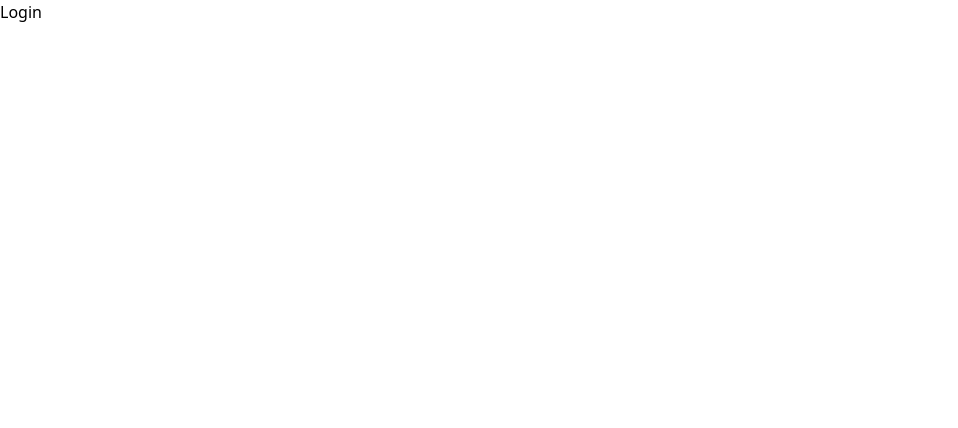
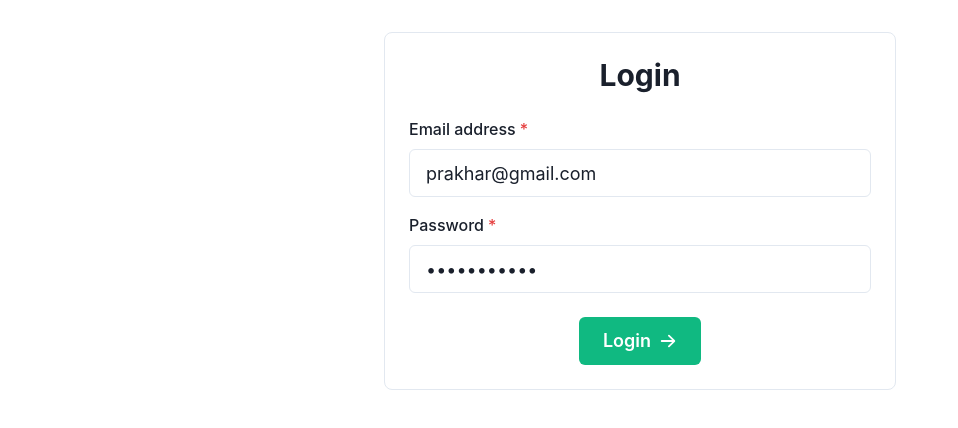
Before and after one commit to petalo08/admin-panel, a Next.js app: page /login in a window 1280 px wide. Shown: the top 428 px of the page, without its empty margins (0-958 px from the left). Built offline with nearby package versions, Linux system fonts and the light colour scheme.

Commit message:
added react-cookie for handling authentication

```diff
--- a/package.json
+++ b/package.json
@@ -9,6 +9,9 @@
     "lint": "next lint"
   },
   "dependencies": {
+    "@chakra-ui/react": "^2.6.1",
+    "@emotion/react": "^11.10.8",
+    "@emotion/styled": "^11.10.8",
     "@headlessui/react": "^1.7.14",
     "@supabase/supabase-js": "^2.21.0",
     "@types/node": "18.16.1",
@@ -19,9 +22,11 @@
     "classnames": "^2.3.2",
     "eslint": "8.39.0",
     "eslint-config-next": "13.3.1",
+    "framer-motion": "^10.12.7",
     "next": "13.3.1",
     "postcss": "8.4.23",
     "react": "18.2.0",
+    "react-cookie": "^4.1.1",
     "react-dom": "18.2.0",
     "react-icons": "^4.8.0",
     "tailwindcss": "3.3.2",
--- /dev/null
+++ b/src/api/gallery.js
@@ -0,0 +1,11 @@
+import API_INSTANCE from "."
+
+export const getGalleryById = async () => {
+    const res = await API_INSTANCE.get("/gallery/6452a52641b7ebdb3c2cf464")
+    return res
+}
+
+export const updateGalleryById = async (data) => {
+    const res = await API_INSTANCE.patch("/gallery/6452a52641b7ebdb3c2cf464", data)
+    return res
+}
--- a/src/components/Login.js
+++ b/src/components/Login.js
@@ -1,9 +1,157 @@
-import React from 'react'
+import { useState } from 'react'
+import {
+    Box,
+    Button,
+    FormControl,
+    FormLabel,
+    Heading,
+    Input,
+    Stack,
+    Text,
+    useToast,
+} from '@chakra-ui/react'
 
-function Login() {
-  return (
-    <div>Login</div>
-  )
-}
+import { HiArrowRight } from 'react-icons/hi'
+import Link from 'next/link'
+import { useCookies } from "react-cookie"
+import { signin,getCurrentUser } from '@/api/auth'
+import { useRouter } from 'next/router'
+
+const Login = () => {
+    const router = useRouter()
+    const toast = useToast()
+    const [cookie, setCookie] = useCookies()
+    const [email, setEmail] = useState('prakhar@gmail.com')
+    const [password, setPassword] = useState('prakhar@123')
+    const [loading, setLoading] = useState(false)
+
+    const handleSubmit = async (event) => {
+        event.preventDefault();
+        if (!email) {
+            toast({
+                title: 'Email is required',
+                status: 'error',
+                duration: 3000,
+                isClosable: true,
+            });
+            return;
+        }
+        if (!password) {
+            toast({
+                title: 'Password is required',
+                status: 'error',
+                duration: 3000,
+                isClosable: true,
+            });
+            return;
+        }
+        let body = {
+            email: email,
+            password: password
+        }
+        try {
+            setLoading(true)
+            const res = await signin(body)
+            if (res.data.status) {
+                setCookie('authToken', res.data.data.token, {
+                    path: '/',
+                    // Expires after 120 mins
+                    maxAge: 60 * 120,
+                    sameSite: true,
+                })
+                let body = {
+                    token: res.data.data.token
+                }
+                const user = await getCurrentUser(body)
+                setCookie('user', user.data.data, {
+                    path: '/',
+                    // Expires after 120 mins
+                    maxAge: 60 * 120,
+                    sameSite: true,
+                })
+                router.push('/')
+                return toast({
+                    position: "top-right",
+                    title: "Login Success",
+                    description: res.data.message,
+                    status: "success",
+                    duration: 2000,
+                    isClosable: true,
+                })
+            }
+        }
+        catch (err) {
+            console.log(err)
+            return toast({
+                position: "top-right",
+                title: "Login Failed",
+                description: err?.response?.data?.message,
+                status: "error",
+                duration: 2000,
+                isClosable: true,
+            })
+        }
+        finally {
+            setLoading(false)
+        }
+    }
+
+    return (
+        <Box
+            w={['100%', '80%', '50%', '40%']}
+            m="0 auto"
+            borderWidth="1px"
+            borderRadius="lg"
+            p={6}
+            mt={8}
+        >
+            <Heading as="h1" size="lg" textAlign="center" mb={6}>
+                Login
+            </Heading>
+            <form onSubmit={handleSubmit}>
+                <FormControl id="email" isRequired>
+                    <FormLabel>Email address</FormLabel>
+                    <Input
+                        type="email"
+                        value={email}
+                        onChange={(event) => setEmail(event.target.value)}
+                        placeholder="Enter your email"
+                        size="lg"
+                    />
+                </FormControl>
+                <FormControl id="password" isRequired mt={4}>
+                    <FormLabel>Password</FormLabel>
+                    <Input
+                        type="password"
+                        value={password}
+                        onChange={(event) => setPassword(event.target.value)}
+                        placeholder="Enter your password"
+                        size="lg"
+                    />
+                </FormControl>
+                <Stack direction='row' align='center' justify='center'>
+                    <Button
+                        isLoading={loading}
+                        loadingText="Logging in"
+                        type="submit" rightIcon={<HiArrowRight />}
+                        bgColor='#10b981' color='#ffffff'
+                        _hover={{ bgColor: '#059669' }}
+                        size="lg" mt={6}>
+                        Login
+                    </Button>
+                </Stack>
+            </form>
+            {/* <Text mt={4} textAlign="center">
+                Don't have an account?{' '}
+                <Link
+                    href="/register"
+                    color="#3182ce"
+                    _hover={{ textDecoration: 'none' }}>
+                    Register
+                </Link>
+            </Text> */}
+        </Box>
+    );
+};
 
 export default Login
--- a/src/pages/_app.tsx
+++ b/src/pages/_app.tsx
@@ -1,6 +1,11 @@
 import '@/styles/globals.css'
+import { ChakraProvider } from '@chakra-ui/react'
 import type { AppProps } from 'next/app'
 
 export default function App({ Component, pageProps }: AppProps) {
-  return <Component {...pageProps} />
+  return (
+    <ChakraProvider>
+      <Component {...pageProps} />
+    </ChakraProvider>
+  )
 }
--- a/src/pages/gallery.jsx
+++ b/src/pages/gallery.jsx
@@ -1,39 +1,55 @@
-import React, { useState } from "react";
+import React, { useEffect, useState } from "react";
 import Layout from "../components/Layout"
 import Image from 'next/image';
 import { FiSearch } from 'react-icons/fi';
 import GalleryModal from "../components/GalleryModal"
+import { getGalleryById } from "../api/gallery";
 
 
-const images = [
-  "https://source.unsplash.com/random/800x800?nature",
-  "https://source.unsplash.com/random/800x800?water",
-  "https://source.unsplash.com/random/800x800?mountain",
-  "https://source.unsplash.com/random/800x800?sky",
-  "https://source.unsplash.com/random/800x800?forest",
-  "https://source.unsplash.com/random/800x800?beach",
-  "https://source.unsplash.com/random/800x800?flower",
-  "https://source.unsplash.com/random/800x800?animal",
-];
+// const images = [
+//   "https://source.unsplash.com/random/800x800?nature",
+//   "https://source.unsplash.com/random/800x800?water",
+//   "https://source.unsplash.com/random/800x800?mountain",
+//   "https://source.unsplash.com/random/800x800?sky",
+//   "https://source.unsplash.com/random/800x800?forest",
+//   "https://source.unsplash.com/random/800x800?beach",
+//   "https://source.unsplash.com/random/800x800?flower",
+//   "https://source.unsplash.com/random/800x800?animal",
+// ];
 
 
 function Gallery() {
 
 
-  const [showMyModal, setShowMyModal] = useState(false);
-  const handekOnClose = () => setShowMyModal(false);
+  const [showMyModal, setShowMyModal] = useState(false)
+  const [description, setDescription] = useState("")
+  const [images, setImages] = useState([])
+  const handleOnClose = () => setShowMyModal(false)
+
+  const handleOnChange = (e) => {
+    setDescription(e.target.value)
+  }
+
+  const handleFetchGalleryData = async () => {
+    try {
+      const res = await getGalleryById()
+      console.log(res)
+      if (res.data) {
+        setDescription(res.data.data.description)
+      }
+    }
+    catch (err) {
+      console.log(err)
+    }
+  }
+
+  useEffect(() => {
+    handleFetchGalleryData()
+  }, [])
 
   return (
     <Layout>
       <div className="flex flex-col md:pl-2 lg:pl-40 xl:pl-60">
-
-
-
-
-
-
-
-
         <div className="container mx-auto px-4 lg:px-8 py-16">
           <div className="flex justify-between items-center py-4 gap-2">
             <div className="flex items-center ">
@@ -57,14 +73,14 @@ function Gallery() {
             <input
               type="text"
               placeholder="Add description"
+              value={description}
+              onChange={handleOnChange}
               className="w-full py-2 px-4 h-20 text-gray-700 bg-gray-100 rounded-md focus:outline-none focus:ring focus:ring-indigo-200 transition-colors"
             />
             <div className="w-full md:w-1/3 lg:w-1/2 xl:w-1/3 flex justify-center md:justify-end">
               <button className="px-4 py-2 h-14  bg-red-300 text-white rounded-md">Update Description</button>
             </div>
           </div>
-
-
           {/* { Gallery images} */}
           <div className="grid grid-cols-1 sm:grid-cols-2 md:grid-cols-3 lg:grid-cols-3 gap-4">
             {images.map((image, index) => (
@@ -72,13 +88,13 @@ function Gallery() {
                 key={index}
                 className="relative overflow-hidden transform transition-all ease-out duration-500 hover:scale-105 rounded-md"
               >
-              <Image src={image} alt={`Image ${index}`} width={800} height={800} />
+                <Image src={image?.url} alt={image?.alt} width={800} height={800} />
               </div>
             ))}
           </div>
         </div>
 
-      <GalleryModal onClose={handekOnClose} visible={showMyModal} />
+        <GalleryModal onClose={handleOnClose} visible={showMyModal} />
 
       </div>
     </Layout>
--- a/src/styles/globals.css
+++ b/src/styles/globals.css
@@ -1,3 +1,126 @@
 @tailwind base;
 @tailwind components;
 @tailwind utilities;
+
+/* @import url("https://fonts.googleapis.com/css2?family=Roboto:wght@300;400&display=swap"); */
+
+:root {
+    --color-bg: #fff;
+    --color-border: #e5e7eb;
+    --color-sidebar-item: #f3f4f6;
+    --color-sidebar-bg: #e9fffb;
+}
+
+* {
+    padding: 0;
+    margin: 0;
+    box-sizing: border-box;
+}
+
+.layout {
+    display: flex;
+    position: relative;
+    height: 92vh;
+    overflow: hidden;
+}
+
+.layout__main-content {
+    flex-grow: 1;
+}
+
+.sidebar__wrapper {
+    position: relative;
+}
+
+.sidebar {
+    position: sticky;
+    top: 0;
+    left: 0;
+    width: 15vw;
+    height: 100%;
+    background-color: var(--color-sidebar-bg);
+    padding: 1rem;
+    transition: all 0.4s cubic-bezier(0.175, 0.885, 0.32, 1.1);
+    overflow: hidden;
+}
+
+.sidebar__top {
+    width: max-content;
+    display: flex;
+    align-items: center;
+    gap: 1rem;
+    padding-bottom: 1rem;
+    margin-bottom: 1rem;
+    border-bottom: 1px solid var(--color-border);
+}
+
+.sidebar__logo {
+    width: 3.5rem;
+    height: 3.5rem;
+    object-fit: contain;
+    border-radius: 1rem;
+}
+
+.sidebar__logo-name {
+    font-size: 1.2rem;
+    font-weight: 600;
+}
+
+.sidebar__list {
+    list-style: none;
+}
+
+.sidebar__link {
+    display: inline-block;
+    font-size: 1rem;
+    text-decoration: none;
+    color: #000;
+    padding: 0.8rem 1rem;
+    display: flex;
+    background-color: var(--color-sidebar-item);
+    margin-bottom: 1rem;
+    border-radius: 0.8rem;
+}
+
+.sidebar__link--active {
+    color: #fff;
+    background-color: #10b981;
+}
+
+.sidebar__icon {
+    display: inline-block;
+    font-size: 1.2rem;
+}
+
+.sidebar__name {
+    margin-left: 0.5rem;
+}
+
+[data-collapse="true"] {
+    width: 5.3rem;
+}
+
+[data-collapse="true"] .sidebar__name,
+[data-collapse="true"] .sidebar__logo-name {
+    display: none;
+}
+
+.close__btn {
+    position: absolute;
+    right: 0;
+    top: 4.7rem;
+    border: none;
+    background-color: var(--color-bg);
+    width: 1.5rem;
+    height: 1.5rem;
+    border: 1px solid var(--color-border);
+    border-radius: 50%;
+    display: flex;
+    justify-content: center;
+    align-items: center;
+    cursor: pointer;
+    transform: translateX(50%);
+    font-size: 1.1rem;
+    transition: all 0.4s cubic-bezier(0.175, 0.885, 0.32, 1.1);
+    z-index: 2;
+}
```
Also changed, not shown: 1 other file (tests, documents, lock files or other folders). Lines whose indentation alone changed are shown as unchanged.
